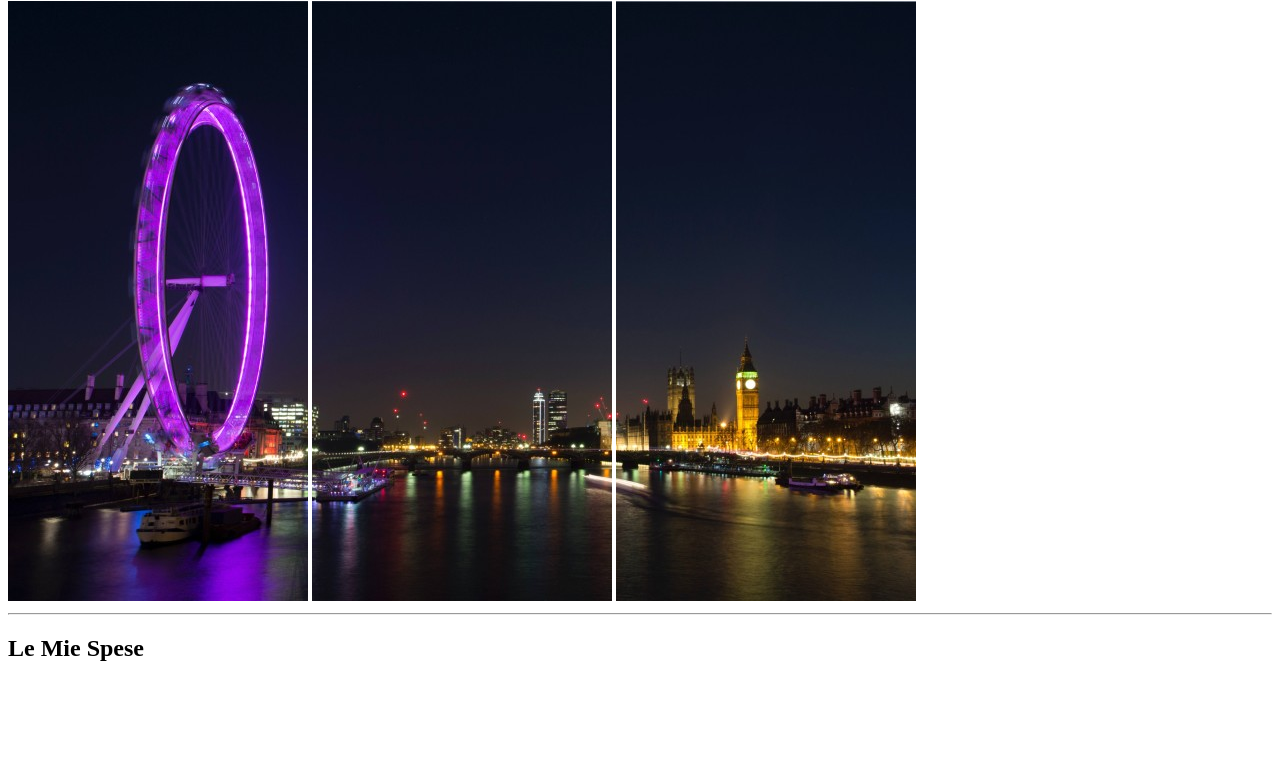
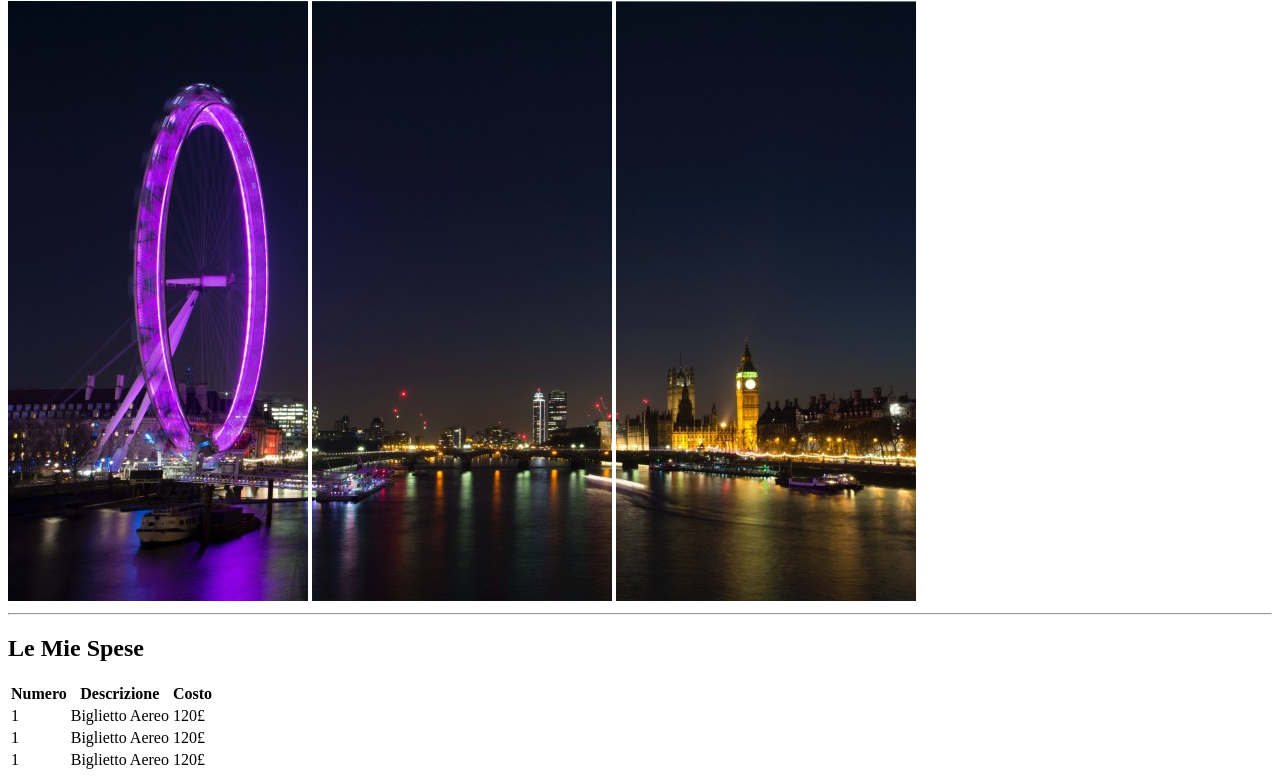
Before and after one commit to tonysanna/html-london-trip, a plain HTML site: page index.html in a window 1280 px wide. Shown: the part 79-861 px from the top of the page. Before the commit the page ends 800 px from the top, so only its background shows below. Drawn offline with Linux system fonts and the light colour scheme.

Commit message:
Elaborazione Main

```diff
--- a/index.html
+++ b/index.html
@@ -24,6 +24,37 @@
         <section>
             <h2>Le Mie Spese</h2>
 
+            <table>
+                <thead>
+                    <tr>
+                    <th>Numero</th>
+                    <th>Descrizione</th>
+                    <th>Costo</th>
+                    </tr>
+                </thead>
+                <tbody>
+                    <tr>
+                        <td>1</td>
+                        <td>Biglietto Aereo</td>
+                        <td>120£</td>
+                    </tr>
+
+                    <tr>
+                        <td>1</td>
+                        <td>Biglietto Aereo</td>
+                        <td>120£</td>
+                    </tr>
+
+                    <tr>
+                        <td>1</td>
+                        <td>Biglietto Aereo</td>
+                        <td>120£</td>
+                    </tr>
+                </tbody>
+                <tfoot>
+                    <tr></tr>
+                </tfoot>
+            </table>
 
         </section>
     </main>
```
